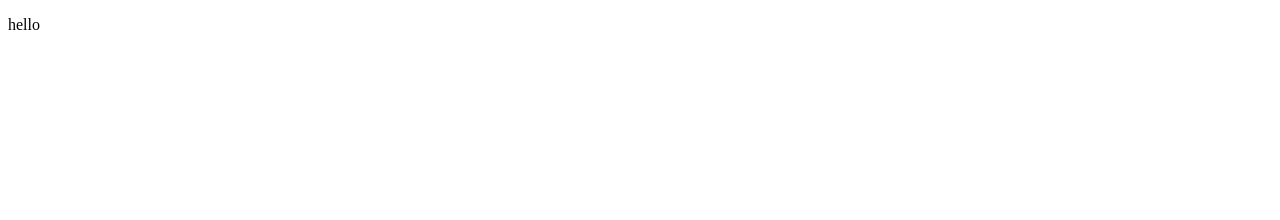
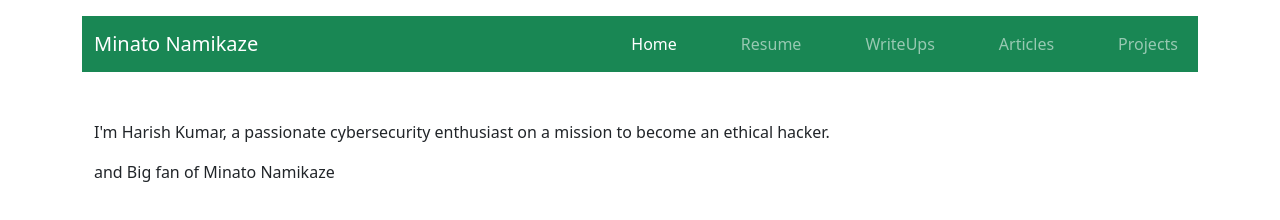
Before and after one commit to Harish-Kumar-N/Harish-Kumar-N.github.io, a plain HTML site: page index.html in a window 1280 px wide. Drawn offline with nearby package versions, Linux system fonts and the light colour scheme.

Commit message:
Added writeup pages

```diff
--- a/index.html
+++ b/index.html
@@ -3,9 +3,44 @@
 <head>
     <meta charset="UTF-8">
     <meta name="viewport" content="width=device-width, initial-scale=1.0">
-    <title>Skillsphere</title>
+    <title>Harish Kumar</title>
+    <link href="https://cdn.jsdelivr.net/npm/bootstrap@5.3.0/dist/css/bootstrap.min.css" rel="stylesheet">
 </head>
 <body>
-    <p>hello</p>
+    <div class="container mt-3">
+        <nav class="navbar navbar-expand-lg navbar-dark bg-success">
+            <div class="container">
+                <a class="navbar-brand" href="#">Minato Namikaze</a>
+                <button class="navbar-toggler" type="button" data-bs-toggle="collapse" data-bs-target="#navbarNav">
+                    <span class="navbar-toggler-icon"></span>
+                </button>
+                <div class="collapse navbar-collapse" id="navbarNav">
+                    <ul class="navbar-nav ms-auto">
+                        <li class="nav-item me-5">
+                            <a class="nav-link active" href="index.html">Home</a>
+                        </li>
+                        <li class="nav-item me-5">
+                            <a class="nav-link" href="#">Resume</a>
+                        </li>
+                        <li class="nav-item me-5">
+                            <a class="nav-link" href="writeups.html">WriteUps</a>
+                        </li>
+                        <li class="nav-item me-5">
+                            <a class="nav-link" href="#">Articles</a>
+                        </li>
+                        <li class="nav-item">
+                            <a class="nav-link" href="#">Projects</a>
+                        </li>
+                    </ul>
+                </div>
+            </div>
+        </nav>
+        <div class="container mt-5">
+            <p>I'm Harish Kumar, a passionate cybersecurity enthusiast on a mission to become an ethical hacker.<p>
+            <p>and Big fan of Minato Namikaze</p>
+        </div>
+    </div>
+
+    <script src="https://cdn.jsdelivr.net/npm/bootstrap@5.3.0/dist/js/bootstrap.bundle.min.js"></script>
 </body>
 </html>
```
Also changed, not shown: writeups.html (added, +72 -0 lines), Writeups/basic_pentesting.png (added), Writeups/simple_ctf.png (added).
